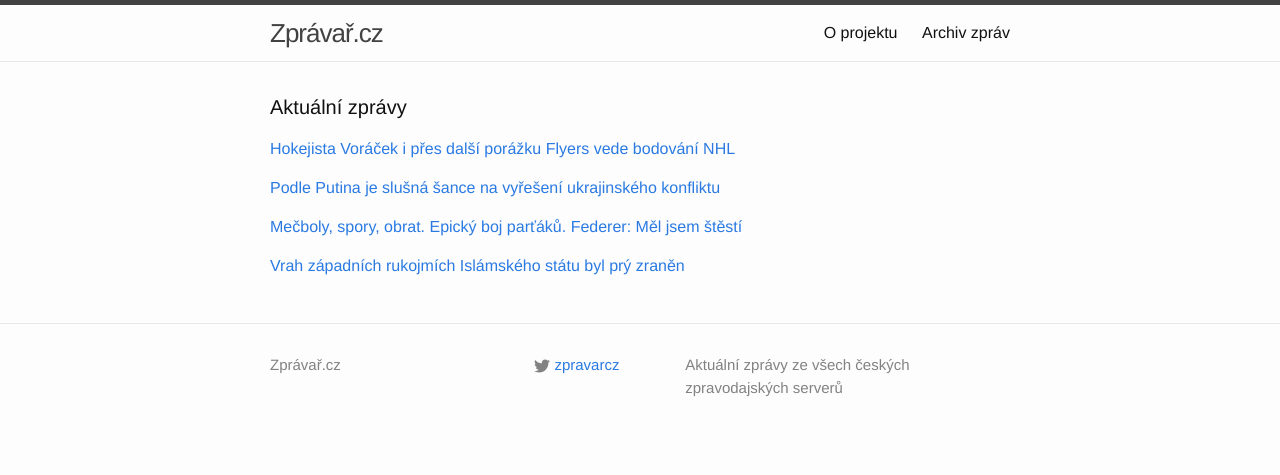
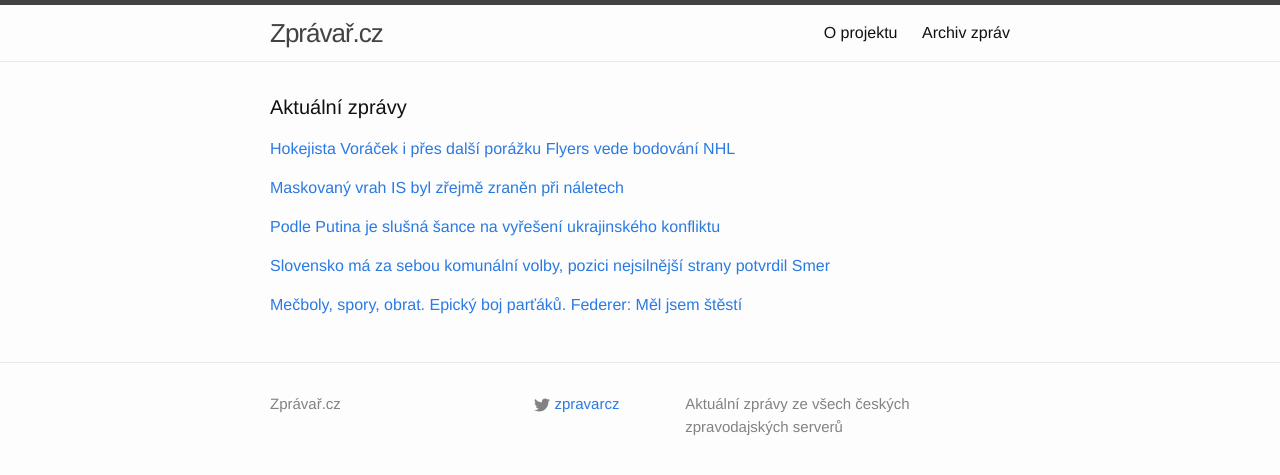
Before and after one commit to adliska/zpravar, a Jekyll site: the page built from index.html, in a window 1280 px wide. Shown: the top 475 px of the page. Built offline with Jekyll 4.4.1, drawn with Linux system fonts in a browser that asks for light colours.

Commit message:
zpravar news update

```diff
--- a/index.html
+++ b/index.html
@@ -15,26 +15,35 @@ layout: default
 <li><a href=http://sport.aktualne.cz/voracek-v-noci-zase-zaril-a-uz-vede-produktivitu-cele-nhl/r~d757d65c6d5411e4b6d20025900fea04/>Voráček v noci zase zářil a už vede produktivitu celé NHL - sport.aktualne.cz</a></li>
 <li><a href=http://sport.aktualne.cz/tlusty-a-hemsky-bodovali-jejich-tymy-vsak-prohraly/r~b3fa94a06d2311e49bec0025900fea04/>Tlustý a Hemský bodovali, jejich týmy však prohrály - sport.aktualne.cz</a></li>
 </ul>
-</div><p><a href="javascript:;" onclick="toggle_visibility('zpravy1')">Podle Putina je slušná šance na vyřešení ukrajinského konfliktu </a></p>
+</div><p><a href="javascript:;" onclick="toggle_visibility('zpravy1')">Maskovaný vrah IS byl zřejmě zraněn při náletech</a></p>
 <div id="zpravy1" style="display:none">
+<ul>
+<li><a href=http://www.ceskatelevize.cz/ct24/svet/292572-maskovany-vrah-is-byl-zrejme-zranen-pri-naletech/>Maskovaný vrah IS byl zřejmě zraněn při náletech - www.ceskatelevize.cz</a></li>
+<li><a href=http://echo24.cz/a/wpZfK>Islamista 'John', který podřízl rukojmí, byl prý zraněn - echo24.cz</a></li>
+<li><a href=http://zpravy.aktualne.cz/zahranici/vrah-zapadnich-rukojmich-islamskeho-statu-byl-pry-zranen/r~5c50641c6d5c11e4a10c0025900fea04/>Vrah západních rukojmích Islámského státu byl prý zraněn - zpravy.aktualne.cz</a></li>
+<li><a href=http://www.novinky.cz/zahranicni/blizky-a-stredni-vychod/353641-pri-naletu-na-pozice-islamskeho-statu-byl-zranen-i-vrah-zapadnich-rukojmich.html>Při náletu na pozice Islámského státu byl zraněn i vrah západních rukojmích - www.novinky.cz</a></li>
+<li><a href=http://www.ceskenoviny.cz/zpravy/zpravy/vrah-zapadnich-rukojmich-islamskeho-statu-byl-pry-zranen/1147849>Vrah západních rukojmích Islámského státu byl prý zraněn - www.ceskenoviny.cz</a></li>
+</ul>
+</div><p><a href="javascript:;" onclick="toggle_visibility('zpravy2')">Podle Putina je slušná šance na vyřešení ukrajinského konfliktu </a></p>
+<div id="zpravy2" style="display:none">
 <ul>
 <li><a href=http://www.lidovky.cz/podle-putina-je-slusna-sance-na-vyreseni-ukrajinskeho-konfliktu-px4-/zpravy-svet.aspx?c=A141116_074114_ln_zahranici_mct>Podle Putina je slušná šance na vyřešení ukrajinského konfliktu  - www.lidovky.cz</a></li>
 <li><a href=http://www.novinky.cz/zahranicni/svet/353642-putin-veri-ze-je-slusna-sance-na-vyreseni-ukrajinske-krize.html>Putin věří, že je slušná šance na vyřešení ukrajinské krize - www.novinky.cz</a></li>
 <li><a href=http://zpravy.idnes.cz/putin-o-ukrajine-0ki-/zahranicni.aspx?c=A141116_071008_zahranicni_cen>Putin mluví o slušné šanci na ukončení konfliktu na Ukrajině - zpravy.idnes.cz</a></li>
 <li><a href=http://www.ceskenoviny.cz/zpravy/zpravy/usa-japonsko-a-australie-odsoudily-ruskou-anexi-krymu/1147848>USA, Japonsko a Austrálie odsoudily ruskou anexi Krymu - www.ceskenoviny.cz</a></li>
 </ul>
-</div><p><a href="javascript:;" onclick="toggle_visibility('zpravy2')">Mečboly, spory, obrat. Epický boj parťáků. Federer: Měl jsem štěstí</a></p>
-<div id="zpravy2" style="display:none">
+</div><p><a href="javascript:;" onclick="toggle_visibility('zpravy3')">Slovensko má za sebou komunální volby, pozici nejsilnější strany potvrdil Smer</a></p>
+<div id="zpravy3" style="display:none">
+<ul>
+<li><a href=http://www.ceskatelevize.cz/ct24/svet/292573-slovensko-ma-za-sebou-komunalni-volby-pozici-nejsilnejsi-strany-potvrdil-smer/>Slovensko má za sebou komunální volby, pozici nejsilnější strany potvrdil Smer - www.ceskatelevize.cz</a></li>
+<li><a href=http://www.ceskenoviny.cz/zpravy/zpravy/ve-volbach-v-bratislave-neuspel-primator-ftacnik-ani-knazko/1147853>Ve volbách v Bratislavě neuspěl primátor Ftáčnik ani Kňažko - www.ceskenoviny.cz</a></li>
+<li><a href=http://zpravy.idnes.cz/volby-v-bratislave-0ag-/zahranicni.aspx?c=A141116_070310_zahranicni_cen>Kňažko neuspěl po prezidentských volbách ani v boji o Bratislavu - zpravy.idnes.cz</a></li>
+</ul>
+</div><p><a href="javascript:;" onclick="toggle_visibility('zpravy4')">Mečboly, spory, obrat. Epický boj parťáků. Federer: Měl jsem štěstí</a></p>
+<div id="zpravy4" style="display:none">
 <ul>
 <li><a href=http://sport.idnes.cz/tenis-turnaj-mistru-federer-wawrinka-d80-/tenis.aspx?c=A141116_073439_tenis_rou>Mečboly, spory, obrat. Epický boj parťáků. Federer: Měl jsem štěstí - sport.idnes.cz</a></li>
 <li><a href=http://www.rozhlas.cz/_zprava/djokovic-a-federer-se-utkaji-ve-finale-londynskeho-turnaje-mistru--1421099>Djokovič a Federer se utkají ve finále londýnského Turnaje mistrů - www.rozhlas.cz</a></li>
 <li><a href=http://www.sportovninoviny.cz/zpravy/djokovic-a-federer-se-utkaji-ve-finale-turnaje-mistru/1147755>Djokovič a Federer se utkají ve finále Turnaje mistrů - www.sportovninoviny.cz</a></li>
 </ul>
-</div><p><a href="javascript:;" onclick="toggle_visibility('zpravy3')">Vrah západních rukojmích Islámského státu byl prý zraněn</a></p>
-<div id="zpravy3" style="display:none">
-<ul>
-<li><a href=http://zpravy.aktualne.cz/zahranici/vrah-zapadnich-rukojmich-islamskeho-statu-byl-pry-zranen/r~5c50641c6d5c11e4a10c0025900fea04/>Vrah západních rukojmích Islámského státu byl prý zraněn - zpravy.aktualne.cz</a></li>
-<li><a href=http://www.novinky.cz/zahranicni/blizky-a-stredni-vychod/353641-pri-naletu-na-pozice-islamskeho-statu-byl-zranen-i-vrah-zapadnich-rukojmich.html>Při náletu na pozice Islámského státu byl zraněn i vrah západních rukojmích - www.novinky.cz</a></li>
-<li><a href=http://www.ceskenoviny.cz/zpravy/zpravy/vrah-zapadnich-rukojmich-islamskeho-statu-byl-pry-zranen/1147849>Vrah západních rukojmích Islámského státu byl prý zraněn - www.ceskenoviny.cz</a></li>
-</ul>
 </div></div>
```
